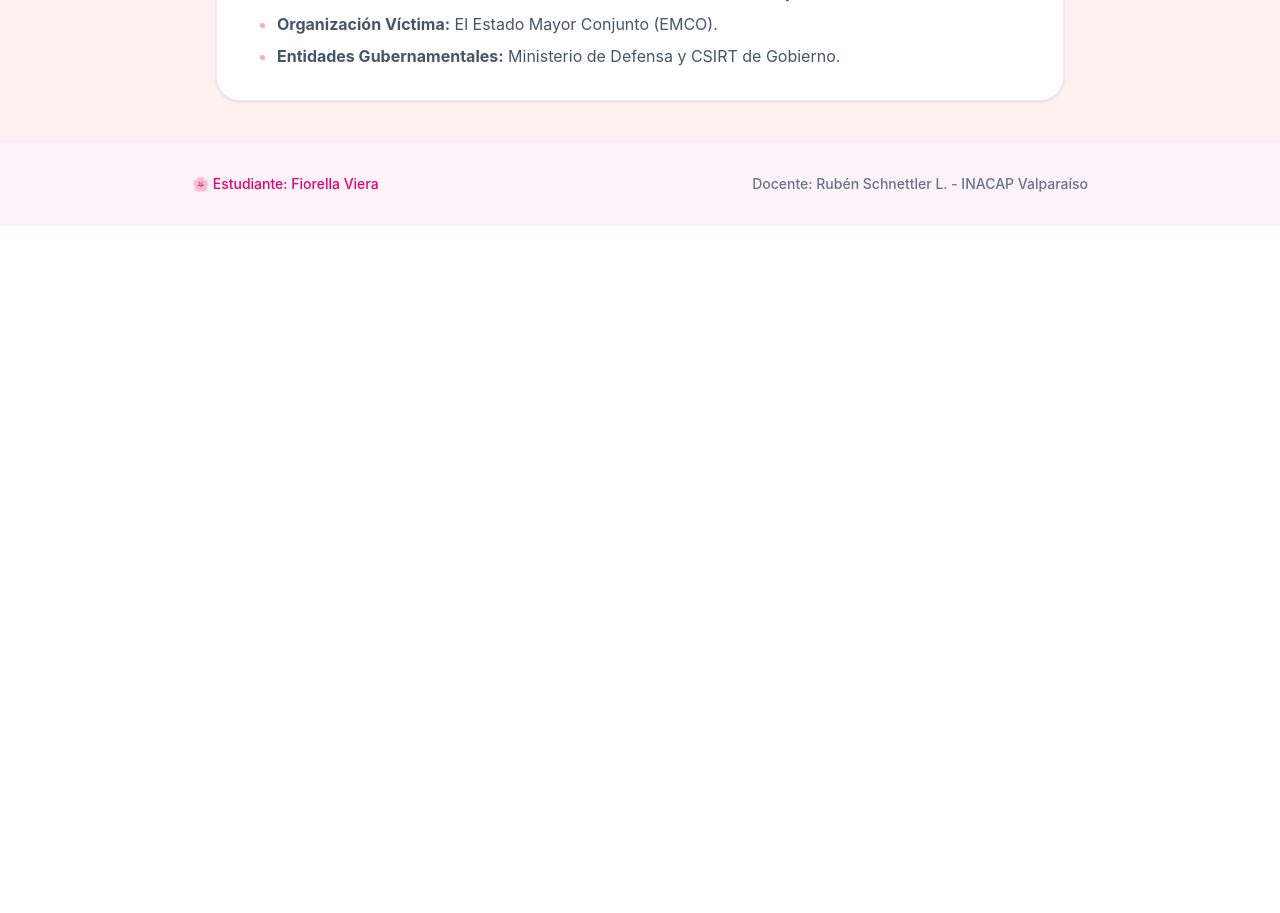
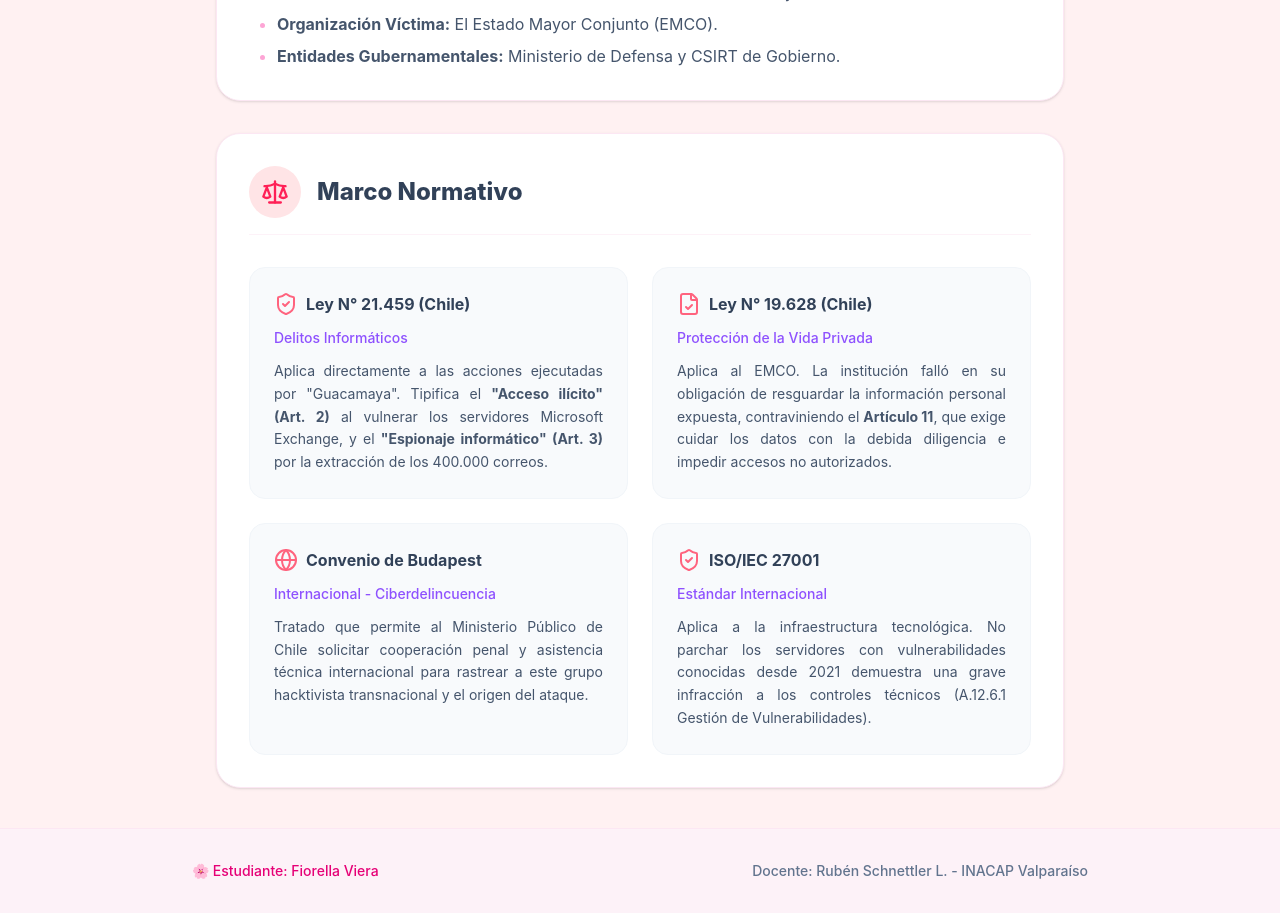
Before and after one commit to fiorellaviera/informe_viefio, a React (Vite) app: page / in a window 1280 px wide. Shown: the part 1020-1933 px from the top of the page. Before the commit the page ends 1246 px from the top, so only its background shows below. Built offline with nearby package versions, Linux system fonts and the light colour scheme.

Commit message:
Agrega componente Marco normativo

```diff
--- a/src/App.jsx
+++ b/src/App.jsx
@@ -1,5 +1,6 @@
 import { Shield, BookOpen } from 'lucide-react'
 import Resumen from './components/Resumen'
+import Marco from './components/Marco'
 
 function App() {
   return (
@@ -39,6 +40,8 @@ function App() {
 
         {/* Aquí se cargarán los componentes de tu informe */}
         <Resumen />
+        <Marco />
+
 
       </main>
 
--- /dev/null
+++ b/src/components/Marco.jsx
@@ -0,0 +1,80 @@
+import { Scale, ShieldCheck, Globe, FileCheck } from 'lucide-react'
+
+function Marco() {
+  return (
+    <div className="bg-white rounded-3xl shadow-sm border border-pink-100 p-8">
+      {/* Título de la sección */}
+      <div className="flex items-center gap-4 mb-8 pb-4 border-b border-pink-50">
+        <div className="p-3 bg-rose-100 rounded-full text-rose-500">
+          <Scale size={28} />
+        </div>
+        <h2 className="text-2xl font-extrabold text-slate-700">
+          Marco Normativo
+        </h2>
+      </div>
+
+      {/* Grid de leyes */}
+      <div className="grid grid-cols-1 md:grid-cols-2 gap-6">
+
+        {/* Ley Delitos Informáticos */}
+        <div className="bg-slate-50 rounded-2xl p-6 border border-slate-100 hover:shadow-md transition-shadow">
+          <div className="flex items-center gap-2 mb-3">
+            <ShieldCheck className="text-rose-400" size={24} />
+            <h3 className="font-bold text-slate-700">Ley N° 21.459 (Chile)</h3>
+          </div>
+          <p className="text-sm text-slate-600 mb-3 font-medium text-violet-500">
+            Delitos Informáticos
+          </p>
+          <p className="text-slate-600 text-sm leading-relaxed text-justify">
+            Aplica directamente a las acciones ejecutadas por "Guacamaya". Tipifica el <strong>"Acceso ilícito" (Art. 2)</strong> al vulnerar los servidores Microsoft Exchange, y el <strong>"Espionaje informático" (Art. 3)</strong> por la extracción de los 400.000 correos.
+          </p>
+        </div>
+
+        {/* Ley Protección de Datos */}
+        <div className="bg-slate-50 rounded-2xl p-6 border border-slate-100 hover:shadow-md transition-shadow">
+          <div className="flex items-center gap-2 mb-3">
+            <FileCheck className="text-rose-400" size={24} />
+            <h3 className="font-bold text-slate-700">Ley N° 19.628 (Chile)</h3>
+          </div>
+          <p className="text-sm text-slate-600 mb-3 font-medium text-violet-500">
+            Protección de la Vida Privada
+          </p>
+          <p className="text-slate-600 text-sm leading-relaxed text-justify">
+            Aplica al EMCO. La institución falló en su obligación de resguardar la información personal expuesta, contraviniendo el <strong>Artículo 11</strong>, que exige cuidar los datos con la debida diligencia e impedir accesos no autorizados.
+          </p>
+        </div>
+
+        {/* Convenio de Budapest */}
+        <div className="bg-slate-50 rounded-2xl p-6 border border-slate-100 hover:shadow-md transition-shadow">
+          <div className="flex items-center gap-2 mb-3">
+            <Globe className="text-rose-400" size={24} />
+            <h3 className="font-bold text-slate-700">Convenio de Budapest</h3>
+          </div>
+          <p className="text-sm text-slate-600 mb-3 font-medium text-violet-500">
+            Internacional - Ciberdelincuencia
+          </p>
+          <p className="text-slate-600 text-sm leading-relaxed text-justify">
+            Tratado que permite al Ministerio Público de Chile solicitar cooperación penal y asistencia técnica internacional para rastrear a este grupo hacktivista transnacional y el origen del ataque.
+          </p>
+        </div>
+
+        {/* ISO 27001 */}
+        <div className="bg-slate-50 rounded-2xl p-6 border border-slate-100 hover:shadow-md transition-shadow">
+          <div className="flex items-center gap-2 mb-3">
+            <ShieldCheck className="text-rose-400" size={24} />
+            <h3 className="font-bold text-slate-700">ISO/IEC 27001</h3>
+          </div>
+          <p className="text-sm text-slate-600 mb-3 font-medium text-violet-500">
+            Estándar Internacional
+          </p>
+          <p className="text-slate-600 text-sm leading-relaxed text-justify">
+            Aplica a la infraestructura tecnológica. No parchar los servidores con vulnerabilidades conocidas desde 2021 demuestra una grave infracción a los controles técnicos (A.12.6.1 Gestión de Vulnerabilidades).
+          </p>
+        </div>
+
+      </div>
+    </div>
+  )
+}
+
+export default Marco
```
